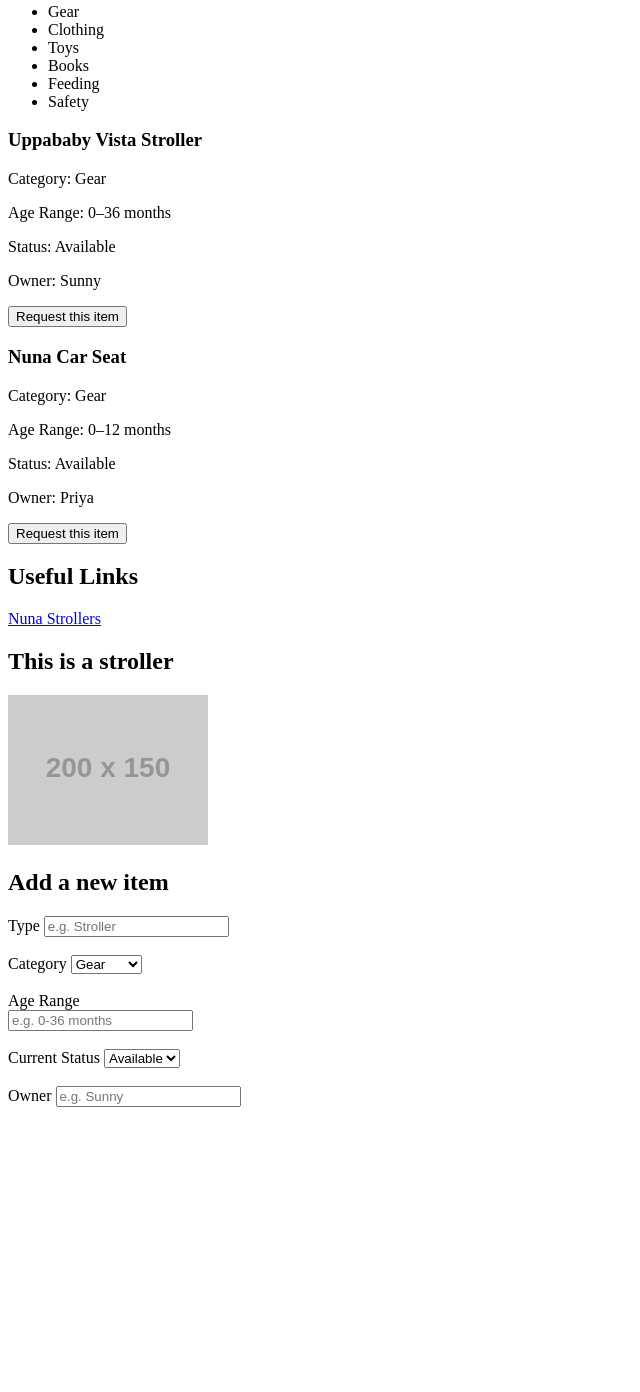
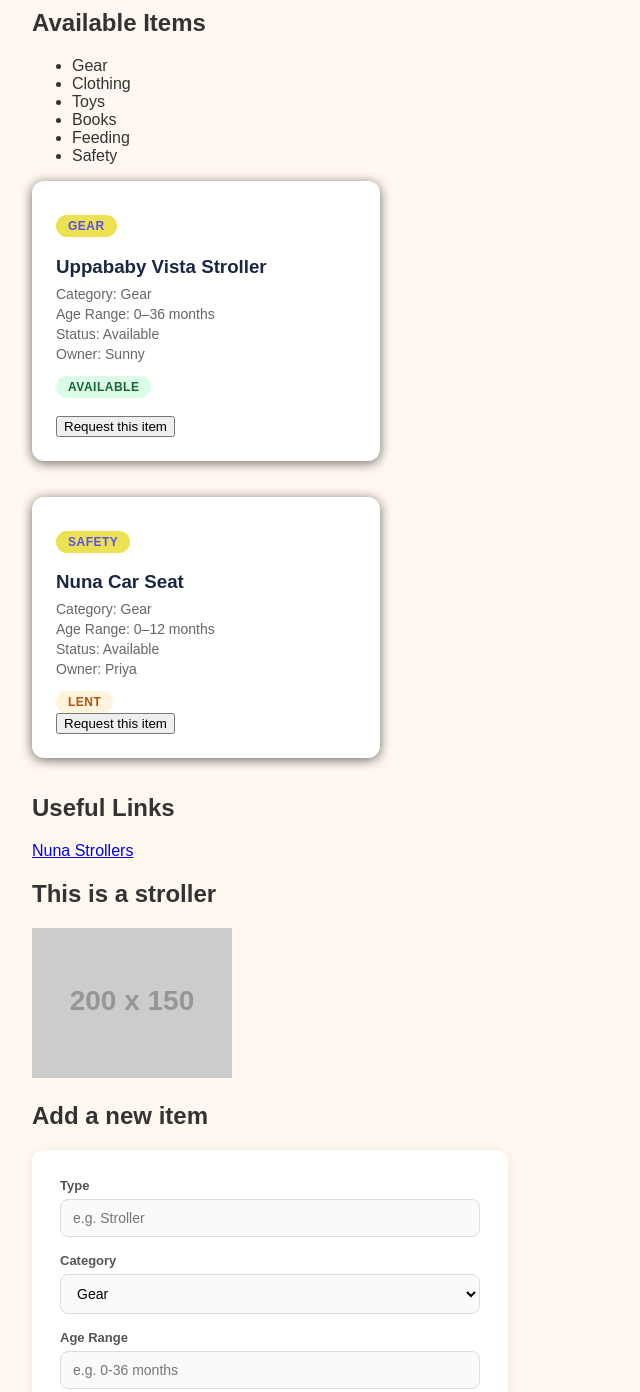
Before and after one commit to schalam/week3-babyshare, a plain HTML site: page babyshare.html in a window 1280 px wide. Shown: the part 162-1554 px from the top of the page, without its empty margins (0-640 px from the left). Before the commit the page ends 1295 px from the top, so only its background shows below. Drawn offline with Linux system fonts and the light colour scheme; placeholder pictures from the web are drawn by us.

Commit message:
CSS styling

```diff
--- a/babyshare.html
+++ b/babyshare.html
@@ -2,10 +2,11 @@
 <html lang = "en">
     <head>
         <title>Babyshare</title>
+        <link rel="stylesheet" href = "style.css">
     </head>
     <body>
         <h1>Babyshare</h1>
-        <p>Drop off your old baby clothes and grab new ones</p>
+        <p class = "subtitle">Drop off your old baby clothes and grab new ones</p>
         <h2>Available Items</h2>
         <ul>
             <li>Gear</li>
@@ -15,21 +16,25 @@
             <li>Feeding</li>
             <li>Safety</li>
         </ul>
-        <div class="item-container">
-        <div class="item-card">
+        <div class="items-container">
+        <div class="card">
+            <span class = "badge category-tag">Gear</span>
             <h3>Uppababy Vista Stroller</h3>
             <p>Category: Gear</p>
             <p>Age Range: 0–36 months</p>
             <p>Status: Available</p>
             <p>Owner: Sunny</p>
+            <span class = "badge badge-available">Available</span> <br><br>
             <button>Request this item</button>
           </div>
-          <div class="item-card">
+          <div class="card">
+            <span class = "badge category-tag">Safety</span>
             <h3>Nuna Car Seat</h3>
             <p>Category: Gear</p>
             <p>Age Range: 0–12 months</p>
             <p>Status: Available</p>
             <p>Owner: Priya</p>
+            <span class="badge badge-lent">Lent</span> <br>
             <button>Request this item</button>
           </div>
           </div>
@@ -41,10 +46,9 @@
         <h2>This is a stroller</h2>
         <img src="https://placehold.co/200x150?text=Stroller" alt="A stroller">
         <h2>Add a new item</h2>
-        <form>
+    <div class = "form-section">
         <label for="item-name">Type</label>
-        <input type="text" id="item-name" placeholder="e.g. Stroller"><br><br>
-
+        <input type="text" id="item-name" placeholder="e.g. Stroller">
         <label for="Category">Category</label>
         <select id ="Category">
             <option value="gear">Gear</option>
@@ -53,22 +57,18 @@
             <option value="books">Books</option>
             <option value="feeding">Feeding</option>
             <option value="safety">Safety</option>
-        </select><br><br>
-
-        <label for="age-range">Age Range</label><br>
-        <input type="text" id="age-range" placeholder="e.g. 0-36 months"><br><br>
-
+        </select><br>
+        <label for="age-range">Age Range</label>
+        <input type="text" id="age-range" placeholder="e.g. 0-36 months">
         <label for="status">Current Status</label>
         <select id ="status">
             <option value="gear">Available</option>
             <option value="clothing">Lent</option>
-        </select><br><br>
-
+        </select><br>
         <label for="owner">Owner</label>
-        <input type="owner" id="item-name" placeholder="e.g. Sunny"><br><br>
-
-
-    </form>
-
+        <input type="text" id="owner" placeholder="e.g. Sunny">
+        <button type = "submit" class = "submit-btn">Add Item</button>
+    </div> <br><br><br>
+<footer>This is Babyshare, copyright Chalavasans, don't steal this</footer>
     </body>
 </html>
--- /dev/null
+++ b/style.css
@@ -0,0 +1,121 @@
+            body {
+              font-family: Arial, sans-serif;
+              background-color: #FFF8F0;
+              color: #333;
+              padding: 24px;
+              border-color: aqua;
+            }
+            h1 {
+              color: #1a2744;
+              font-size: 36px;
+            }
+            .subtitle {
+              color: #888;
+              font-size: 18px;
+              line-height: 1.6;
+            }
+            .items-container {
+                display: flex;
+                flex-wrap: wrap;
+                gap: 20px; /* space between items */
+                justify-content: center; /* align items: start/center/space-between */
+                flex-direction: column;
+                align-items: flex-start;
+                flex-wrap: wrap;
+            }
+            .card {
+                background: white;
+                padding: 24px;
+                margin-bottom: 16px;
+                border-radius: 12px;
+                box-shadow: 0 2px 12px rgba(0,0,0,0.58);
+                margin-right: 28px;
+                width: 300px;
+            }
+            .card:hover {
+                transform: translateY(-2px);
+                box-shadow: 0 4px 20px rgba(0,0,0,0.12);
+            }
+            .card h3 {
+                color: #1a2744;
+                margin-bottom: 8px;
+            }
+            .card p {
+                color: #666;
+                font-size: 14px;
+                margin: 4px 0;
+            }
+            .badge {
+                display: inline-block;
+                padding: 4px 12px;
+                border-radius: 12px;
+                border-radius: 20px;
+                font-size: 12px;
+                font-weight: 600;
+                margin-top: 10px;
+                letter-spacing: 0.5px;
+                text-transform: uppercase;
+            }
+            .badge-available {
+                background: #dcfce7;
+                color: #166534;
+            }
+            .badge-lent {
+                background: #fff3dc;
+                color: #b45309;
+            }
+            .category-tag{
+                background: #ece053;
+                color: #5a50ec;
+            }
+            .form-section {
+                background: white;
+                padding: 28px;
+                border-radius: 12px;
+                box-shadow: 0 2px 12px rgba(0,0,0,0.08);
+                max-width: 420px;
+            }
+            .form-section h2 {
+                color: #1a2744;
+                font-size: 20px;
+                margin-bottom: 20px;
+            }
+            label {
+                display: block;
+                font-size: 13px;
+                font-weight: 600;
+                color: #555;
+                margin-bottom: 6px;
+                width: 250px;
+            }
+            input, select {
+                width: 100%;
+                padding: 10px 12px;
+                border: 1px solid #ddd;
+                border-radius: 8px;
+                font-size: 14px;
+                font-family: Arial, sans-serif;
+                margin-bottom: 16px;
+                background: #fafafa;
+                box-sizing: border-box;
+            }
+            input:focus, select:focus {
+                outline: none;
+                border-color: #e8743b;
+                box-shadow: 0 0 0 3px rgba(232,116,59,0.15);
+            }
+
+            .submit-btn {
+                background: #e8743b;
+                color: white;
+                border: none;
+                padding: 12px 24px;
+                border-radius: 8px;
+                font-size: 15px;
+                font-weight: 600;
+                cursor: pointer;
+                width: 100%;
+            }
+            .submit-btn:hover {
+                background: #d4682f;
+            }
```
Also changed, not shown: index.html (+1 -1 lines), sample.js (added), 1 other file.
